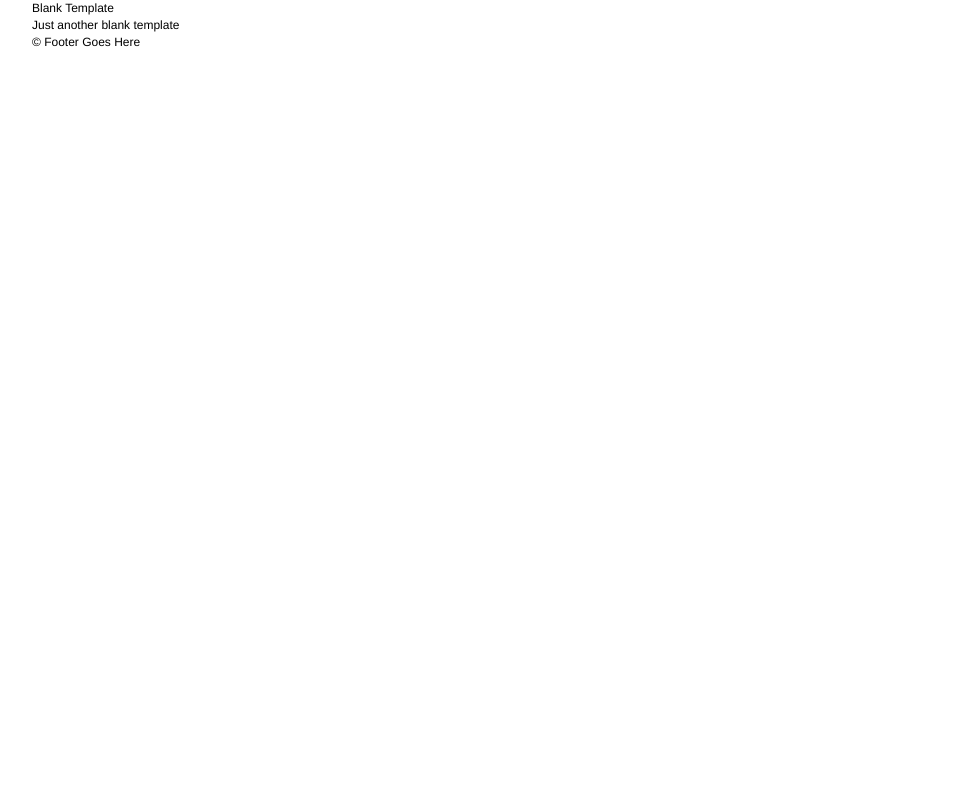
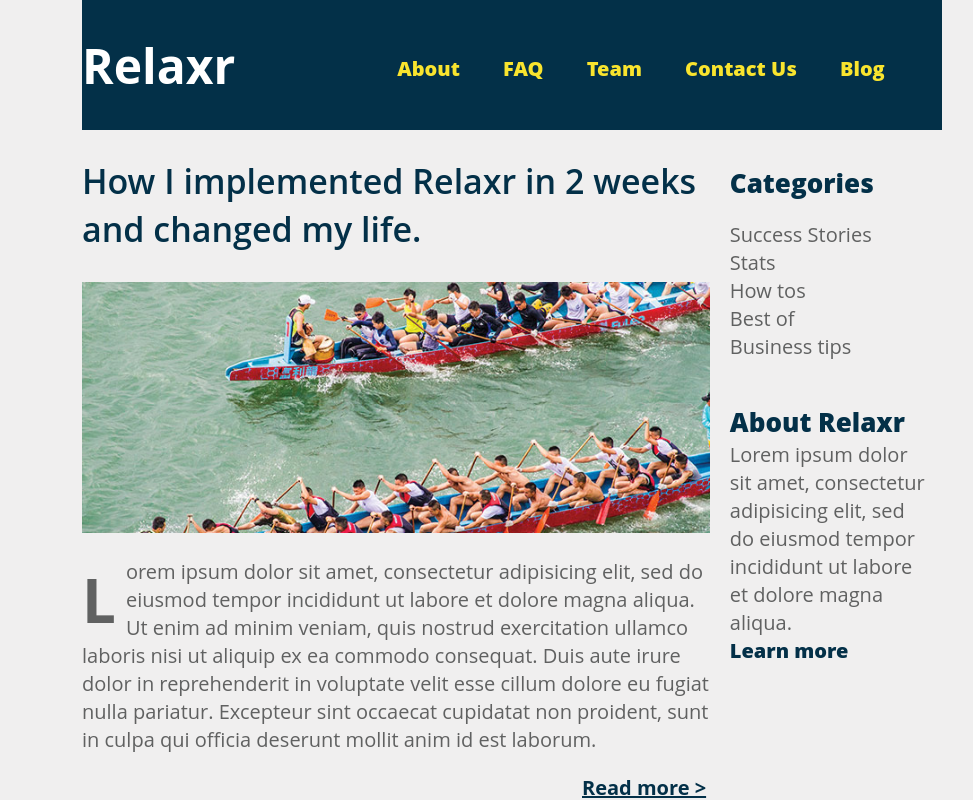
Before and after one commit to padraigdonnelly/Assignment3_PD, a plain HTML site: page starter_code/index.html in a window 1280 px wide. Shown: the top 800 px of the page, without its empty margins (128-1101 px from the left). Drawn offline with Linux system fonts and the light colour scheme.

Commit message:
Assignment3_PD

```diff
--- a/starter_code/css/style.css
+++ b/starter_code/css/style.css
@@ -1,76 +1,192 @@
-/*
-Project Name: Blank Template
-Client: Your Client
-Author: Your Name
-Developer @GA in NYC
-*/
+body {
+   color: #000;
+   font-size: 12px;
+   line-height: 1.4;
+   font-family: 'Open Sans', sans-serif;
+   max-width: 860px;
+   background-color: #f0efef;
+   margin: auto;
+  }
 
+header, div, article, aside, footer {
+  float: left;
+  background color: #f0efef;
+  }
 
-/******************************************
-/* SETUP
-/*******************************************/
+header {
+  width: 30%;
+  height: 50px;
+  color: white;
+  font-weight: 900px;
+  background-color: #033048;
+  font-size: 24px;
+  padding-bottom: 80px;
+  }
 
-/* Box Model Hack */
-* {
-     -moz-box-sizing: border-box; /* Firexfox */
-     -webkit-box-sizing: border-box; /* Safari/Chrome/iOS/Android */
-     box-sizing: border-box; /* IE */
-}
+div {
+  width: 70%;
+  height: 50px;
+  text-align: center;
+  background-color: #033048;
+  padding-bottom: 25px;
+  padding-top: 55px;
+  }
 
-/* Clear fix hack */
-.clearfix:after {
-     content: ".";
-     display: block;
-     clear: both;
-     visibility: hidden;
-     line-height: 0;
-     height: 0;
-}
+.about {
+  margin: 20px;
+  font-size: 20px;
+  font-weight: 900;
+  color: #f9e42e;
+  text-decoration: none;
+  }
 
-.clear {
-  clear: both;
-}
+.faq {
+  margin: 20px;
+  font-size: 20px;
+  font-weight: 900;
+  color: #f9e42e;
+  text-decoration: none;
+  }
 
-.alignright {
-  float: right;
-  padding: 0 0 10px 10px; /* note the padding around a right floated image */
-}
+.team {
+  margin: 20px;
+  font-size: 20px;
+  font-weight: 900;
+  color: #f9e42e;
+  text-decoration: none;
+  }
 
-.alignleft {
-  float: left;
-  padding: 0 10px 10px 0; /* note the padding around a left floated image */
-}
+.contact {
+  margin: 20px;
+  font-size: 20px;
+  font-weight: 900;
+  color: #f9e42e;
+  text-decoration: none;
+  }
 
-/******************************************
-/* BASE STYLES
-/*******************************************/
+.blog {
+  margin: 20px;
+  font-size: 20px;
+  font-weight: 900;
+  color: #f9e42e;
+  text-decoration: none;
+  }
 
-body {
-     color: #000;
-     font-size: 12px;
-     line-height: 1.4;
-     font-family: Helvetica, Arial, sans-serif;
+article {
+  width: 73%
+  }
+
+aside {
+  width: 23%;
+  height: 50%;
+  padding-left: 20px;
+  font-size: 20px;
+  color: #606161;
+  }
+
+.top-right-column {
+  height: 400px;
 }
 
 
-/******************************************
-/* LAYOUT
-/*******************************************/
-
-/* Center the container */
-#container {
-  width: 960px;
-  margin: auto;
-}
-
-header {
-
-}
+img {
+  width: 100%;
+  }
 
 footer {
+  width: 100%
+  }
 
-}
+h2,h3 {
+  font-size:34px;
+  color: #033048;
+  font-weight: 550;
+  }
 
-/******************************************
-/* ADDITIONAL STYLES
-/*******************************************/
+h4,h5 {
+  font-size:26px;
+  color: #033048;
+  font-weight: 900;
+  margin-bottom: 0;
+  }
+
+.main-content {
+  font-size: 20px;
+  color: #606161;
+  }
+
+.begining-paragraph {
+  font-size: 60px;
+  font-weight: bold;
+  float: left;
+  padding-right: 10px;
+  }
+
+.read-more {
+  font-size: 20px;
+  font-weight: bold;
+  color: #033048;
+  padding-left: 500px;
+  padding-bottom: 20px;
+  border-bottom: solid;
+  }
+
+.learn-more {
+  font-size: 20px;
+  font-weight: 900;
+  color: #033048;
+  text-decoration: none;
+  }
+
+.bottom-article {
+  margin-bottom: 100px;
+  }
+
+ul {
+  list-style-type: none;
+  list-style-position: inside;
+  padding-left: 0;
+  padding-top: 0;
+  }
+
+.about-right-column {
+  margin: 0;
+  }
+
+  footer {
+  background-color: black;
+  text-align: center;
+  color: white;
+    }
+
+  .footer-name {
+  font-size: 24px;
+  font-weight: 900;
+  color: #f9e42e
+  }
+
+  .second-button {
+  text-align: center;
+  background-color: yellow;
+  padding-top: 10px;
+  padding-bottom: 10px;
+  width: 100%;
+  }
+
+  .sign-up-now {
+  background-color: #033048;
+  font-size: 14px;
+  font-weight: bold;
+  margin: 0;
+  border: 0px;
+  padding: 1px 30px;
+  padding-top:5px;
+  padding-bottom:5px;
+  color: white;
+  border-radius: 5px;
+  margin-bottom: 10px;
+  }
+
+  .icons {
+    width: auto;
+  }
--- a/starter_code/index.html
+++ b/starter_code/index.html
@@ -8,19 +8,65 @@
 		<title>Blank Template</title>
 
 		<!-- external CSS link -->
-		<link rel="stylesheet" href="css/reset.css">
+
 		<link rel="stylesheet" href="css/style.css">
 
 	</head>
 	<body>
-		<div id="container">
 			<header>
-				<h1>Blank Template</h1>
-				<h2>Just another blank template</h2>
+				<h1>Relaxr</h1>
 			</header>
+			<div>
+				<nav>
+					<a class="about" href="#">About</a>
+					<a class="faq" href="#">FAQ</a>
+					<a class="team" href="#">Team</a>
+					<a class="contact" href="#">Contact Us</a>
+					<a class="blog" href="#">Blog</a>
+				</nav>
+			</div>
+		</aside class="top-right-column">
+				<article>
+					<h2>How I implemented Relaxr in 2 weeks and changed my life.</h2>
+						<img src="images/blog_photo1.jpg" alt="Row">
+						<p class="main-content"> <span class="begining-paragraph">L</span>orem ipsum dolor sit amet, consectetur adipisicing elit, sed do eiusmod tempor incididunt ut labore et dolore magna aliqua. Ut enim ad minim veniam, quis nostrud exercitation ullamco laboris nisi ut aliquip ex ea commodo consequat. Duis aute irure dolor in reprehenderit in voluptate velit esse cillum dolore eu fugiat nulla pariatur. Excepteur sint occaecat cupidatat non proident, sunt in culpa qui officia deserunt mollit anim id est laborum.</p>
+						<nav>
+							<a class="read-more" href="#">Read more ></a>
+						</nav>
+				</article>
+				<aside class="right-column">
+					<h4>Categories</h4>
+						<ul>
+							<li>Success Stories</li>
+							<li>Stats</li>
+							<li>How tos</li>
+							<li>Best of</li>
+							<li>Business tips</li>
+						</ul>
+					<h5>About Relaxr</h5>
+						<p class="about-right-column">Lorem ipsum dolor sit amet, consectetur adipisicing elit, sed do eiusmod tempor incididunt ut labore et dolore magna aliqua.</p>
+						<a class="learn-more"href="#">Learn more</a>
+				</aside>
+				<article class="bottom-article">
+					<h3>I traveled across the globe thanks to Relaxr's Excel automation.</h3>
+						<img src="images\blog_photo2.jpg" alt="Row">
+						<p class="main-content"> <span class="begining-paragraph">L</span>orem ipsum dolor sit amet, consectetur adipisicing elit, sed do eiusmod tempor incididunt ut labore et dolore magna aliqua. Ut enim ad minim veniam, quis nostrud exercitation ullamco laboris nisi ut aliquip ex ea commodo consequat. Duis aute irure dolor in reprehenderit in voluptate velit esse cillum dolore eu fugiat nulla pariatur. Excepteur sint occaecat cupidatat non proident, sunt in culpa qui officia deserunt mollit anim id est laborum.</p>
+						<nav>
+							<a class="read-more" href="#">Read more ></a>
+						</nav>
+				</article>
+				<aside>
+				<img src="images/ad-unit.png" alt="ad-unit">
+				</aside>
+			<article class="second-button">
+				<button class="sign-up-now"type="button" name="sign-up-now">Sign up Now!</button>
+			</article>
 			<footer>
-				&copy; Footer Goes Here
+				<p class="footer-name">Relaxr</p>
+				<a href="https://www.facebook.com/r.php"><img class="icons" src="images/facebook.png" alt="facebook">
+				</a>
+				<a href="https://twitter.com/?lang=en"><img class="icons" src="images/twitter.png" alt="twitter"></a>
+				<p>Copyright 2015. Relaxr.</p>
 			</footer>
-		</div><!-- #container -->
-	</body>
+		</body>
 </html>
```
